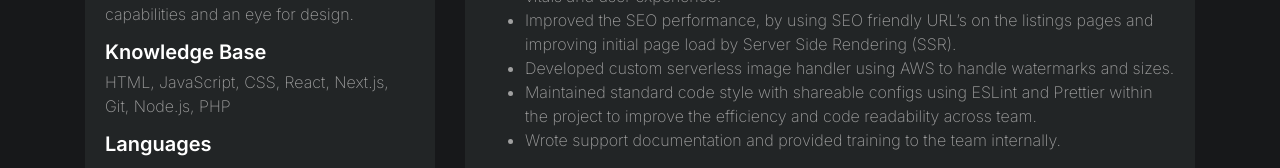
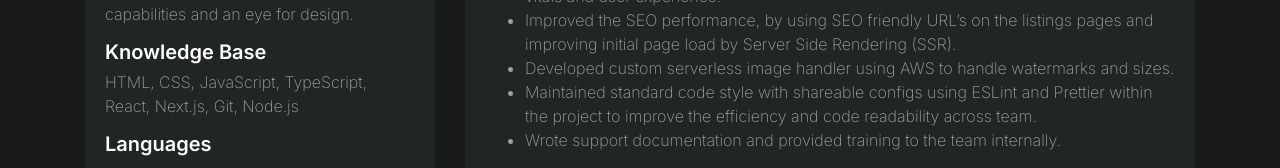
Before and after one commit to eltonjothi/frontpage, a Next.js app: page /resume in a window 1280 px wide. Shown: the part 242-410 px from the top of the page. Built offline with nearby package versions, Linux system fonts and the light colour scheme.

Commit message:
add typescript

```diff
--- a/components/resume/Main.jsx
+++ b/components/resume/Main.jsx
@@ -47,7 +47,7 @@ function Main() {
               <div className="col-12">
                 <h3 className="maroon">Knowledge Base</h3>
                 <p className="ft-200 grey-30">
-                  HTML, JavaScript, CSS, React, Next.js, Git, Node.js, PHP
+                  HTML, CSS, JavaScript, TypeScript, React, Next.js, Git, Node.js
                 </p>
               </div>
             </div>
```
